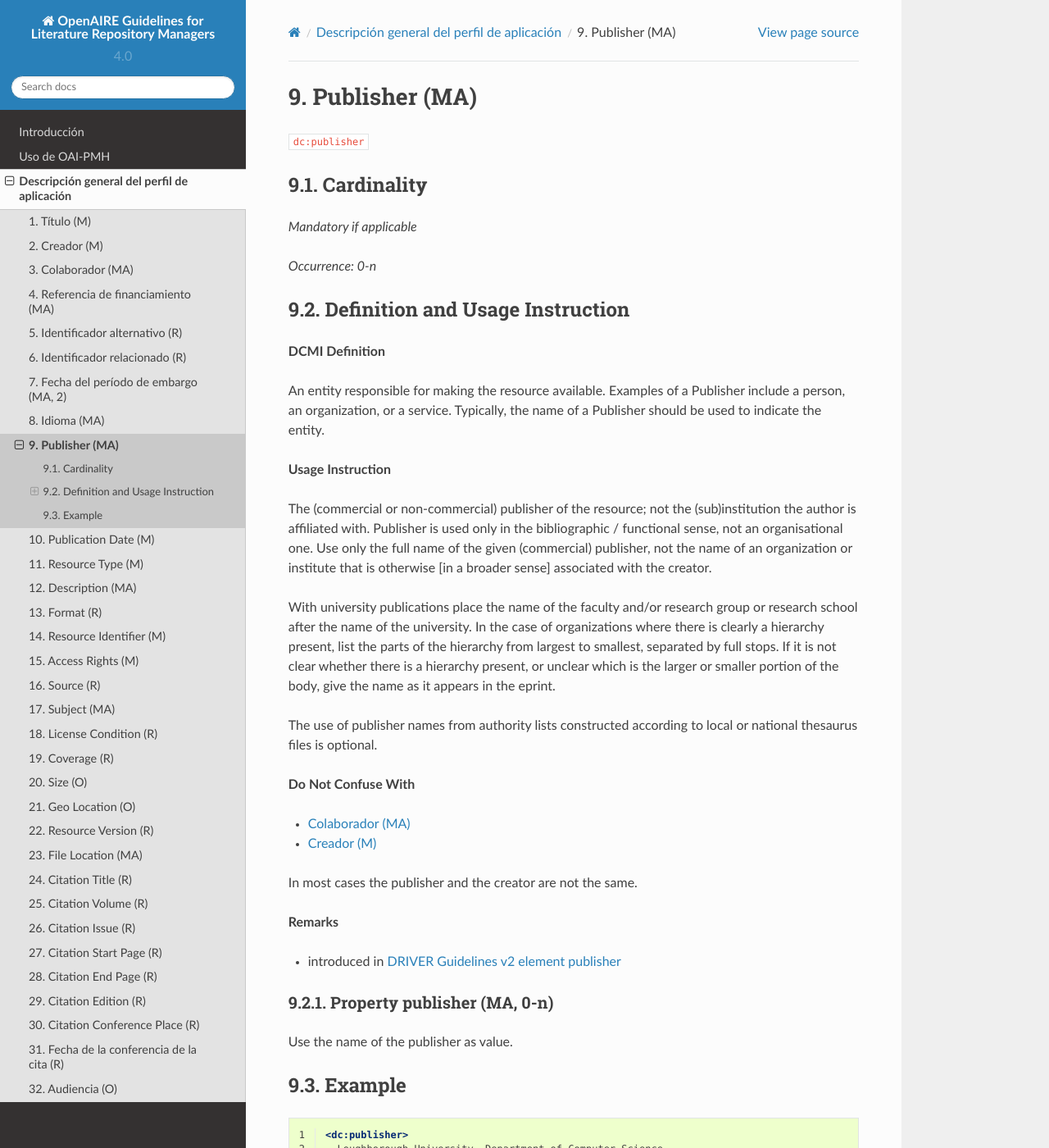
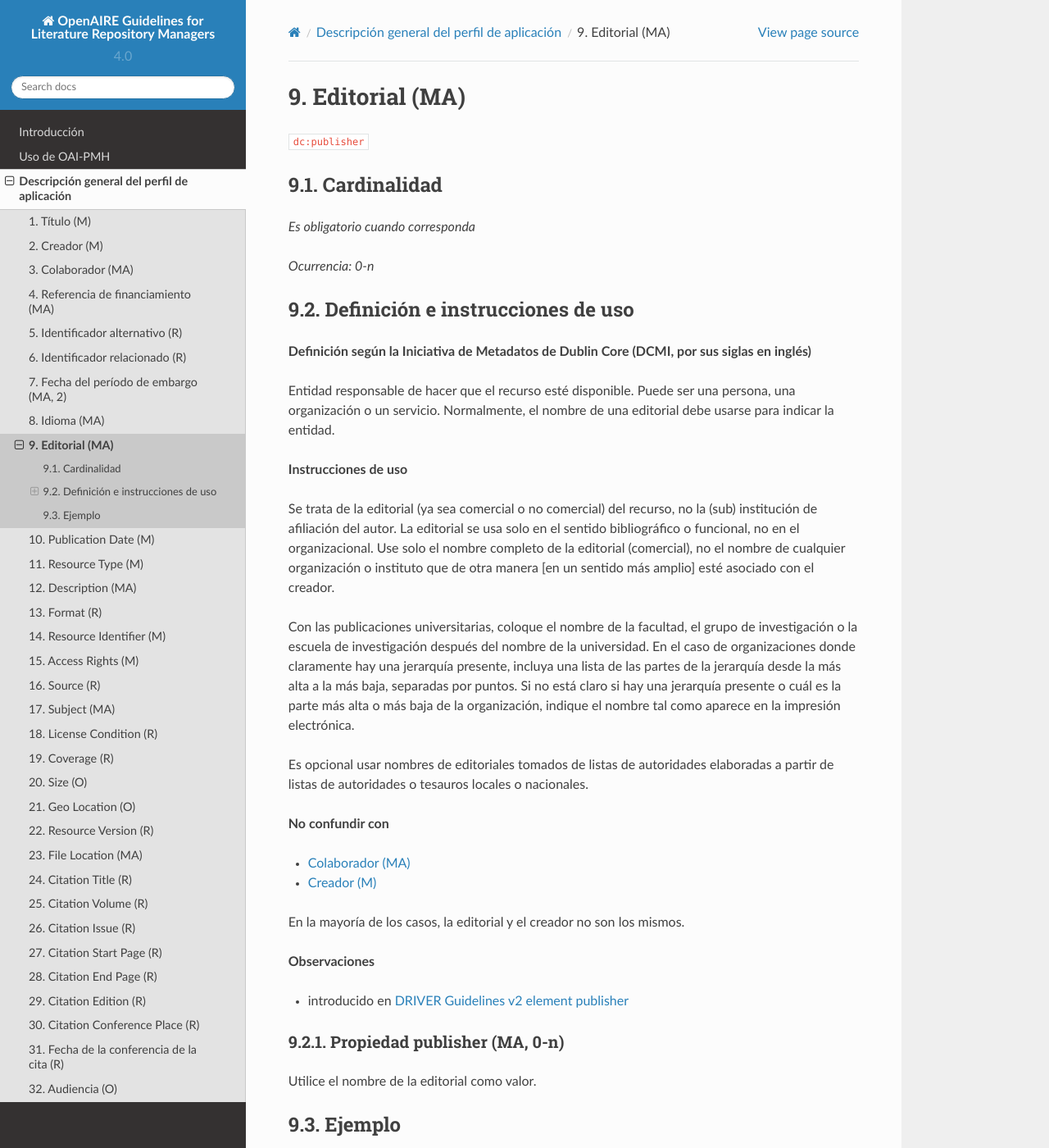
Before and after one commit to memoemg/openAIRE4, a Sphinx documentation site: the page built from docs/field_publisher.rst, in a window 1280 px wide and 1400 px high. Shown: the whole window at 82% size. Built offline with Sphinx 7.4.7 and the Read the Docs theme 2.0.0, drawn with Linux system fonts in a browser that asks for light colours; a script that is not in the unit is left out.

Commit message:
Update field_publisher.rst

```diff
--- a/docs/field_publisher.rst
+++ b/docs/field_publisher.rst
@@ -1,49 +1,49 @@
 .. _dc:publisher:
 
-Publisher (MA)
+Editorial (MA)
 ==============
 
 ``dc:publisher``
 
-Cardinality
-~~~~~~~~~~~
+Cardinalidad
+~~~~~~~~~~~~
 
-*Mandatory if applicable*
+*Es obligatorio cuando corresponda*
 
-*Occurrence: 0-n*
+*Ocurrencia: 0-n*
 
-Definition and Usage Instruction
-~~~~~~~~~~~~~~~~~~~~~~~~~~~~~~~~
+Definición e instrucciones de uso
+~~~~~~~~~~~~~~~~~~~~~~~~~~~~~~~~~
 
-**DCMI Definition**
+**Definición según la Iniciativa de Metadatos de Dublin Core (DCMI, por sus siglas en inglés)**
 
-An entity responsible for making the resource available. Examples of a Publisher include a person, an organization, or a service. Typically, the name of a Publisher should be used to indicate the entity.
+Entidad responsable de hacer que el recurso esté disponible. Puede ser una persona, una organización o un servicio. Normalmente, el nombre de una editorial debe usarse para indicar la entidad.
 
-**Usage Instruction**
+**Instrucciones de uso**
 
-The (commercial or non-commercial) publisher of the resource; not the (sub)institution the author is affiliated with. Publisher is used only in the bibliographic / functional sense, not an organisational one. Use only the full name of the given (commercial) publisher, not the name of an organization or institute that is otherwise [in a broader sense] associated with the creator.
+Se trata de la editorial (ya sea comercial o no comercial) del recurso, no la (sub) institución de afiliación del autor. La editorial se usa solo en el sentido bibliográfico o funcional, no en el organizacional. Use solo el nombre completo de la editorial (comercial), no el nombre de cualquier organización o instituto que de otra manera [en un sentido más amplio] esté asociado con el creador.
 
-With university publications place the name of the faculty and/or research group or research school after the name of the university. In the case of organizations where there is clearly a hierarchy present, list the parts of the hierarchy from largest to smallest, separated by full stops. If it is not clear whether there is a hierarchy present, or unclear which is the larger or smaller portion of the body, give the name as it appears in the eprint.
+Con las publicaciones universitarias, coloque el nombre de la facultad, el grupo de investigación o la escuela de investigación después del nombre de la universidad. En el caso de organizaciones donde claramente hay una jerarquía presente, incluya una lista de las partes de la jerarquía desde la más alta a la más baja, separadas por puntos. Si no está claro si hay una jerarquía presente o cuál es la parte más alta o más baja de la organización, indique el nombre tal como aparece en la impresión electrónica.
 
-The use of publisher names from authority lists constructed according to local or national thesaurus files is optional.
+Es opcional usar nombres de editoriales tomados de listas de autoridades elaboradas a partir de listas de autoridades o tesauros locales o nacionales.
 
-**Do Not Confuse With**
+**No confundir con**
 
 * :ref:`dci:contributor`
 * :ref:`dci:creator`
 
-In most cases the publisher and the creator are not the same.
+En la mayoría de los casos, la editorial y el creador no son los mismos.
 
-**Remarks**
+**Observaciones**
 
-* introduced in `DRIVER Guidelines v2 element publisher`_
+* introducido en `DRIVER Guidelines v2 element publisher`_
 
-Property publisher (MA, 0-n)
-----------------------------
+Propiedad publisher (MA, 0-n)
+-----------------------------
 
-Use the name of the publisher as value.
+Utilice el nombre de la editorial como valor.
 
-Example
+Ejemplo
 ~~~~~~~
 
 .. code-block:: xml
```
